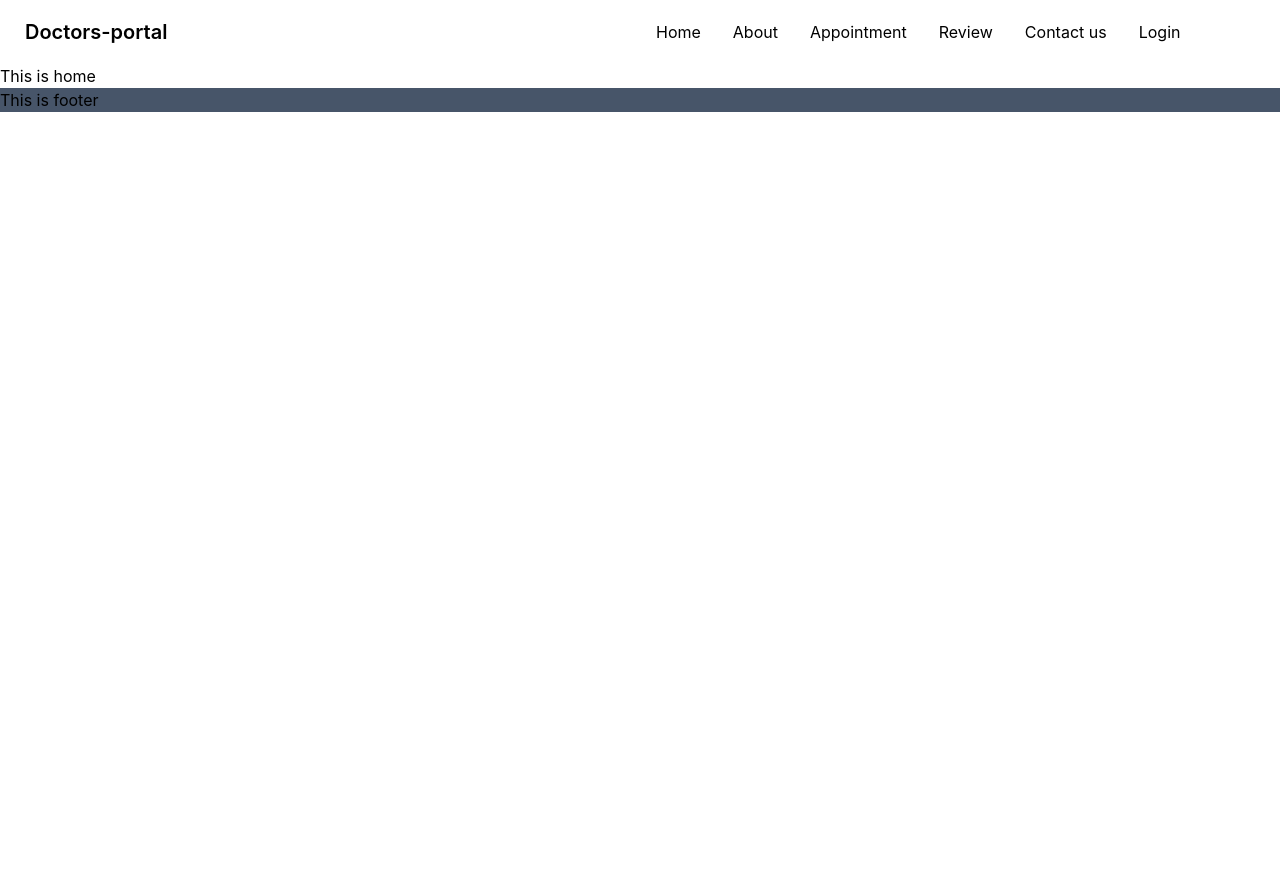
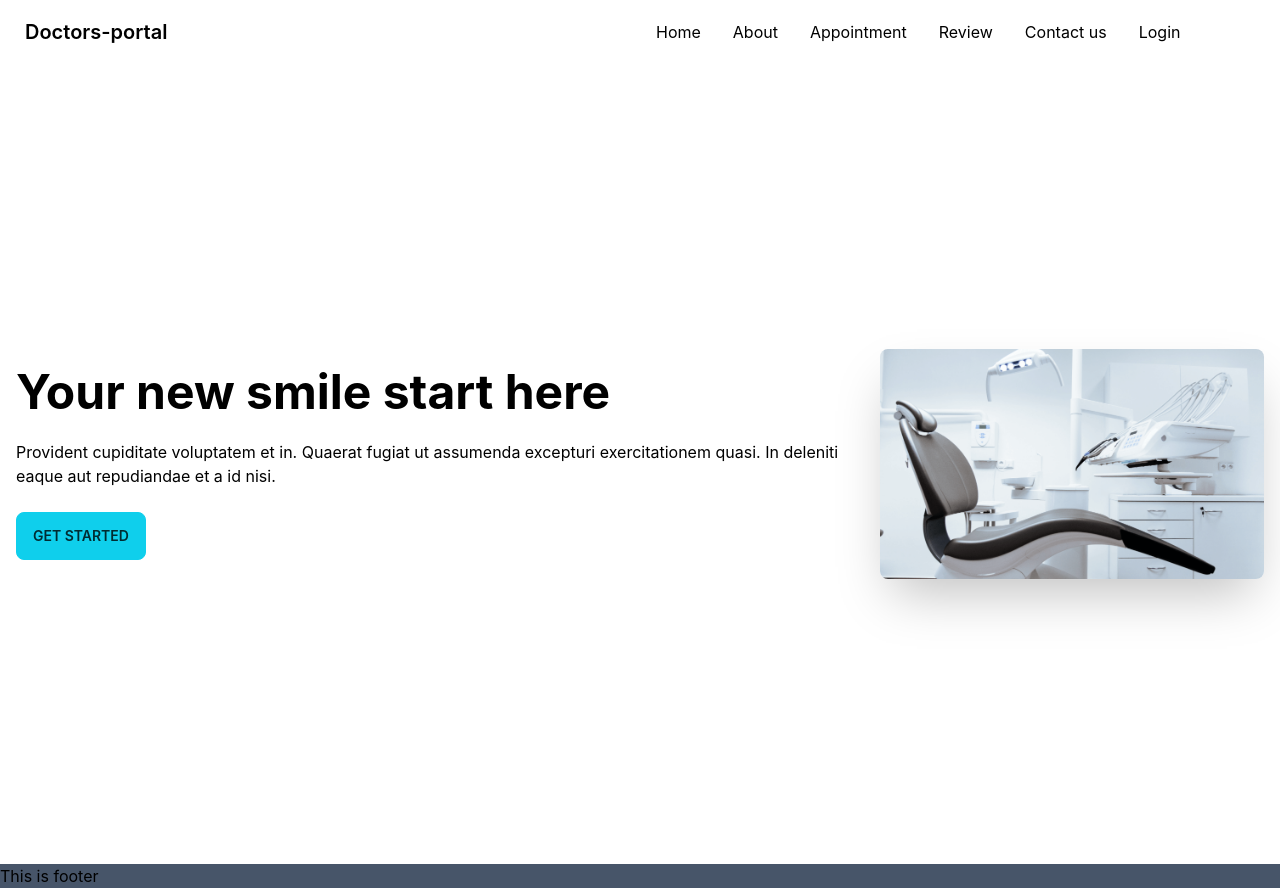
Before and after one commit to pixprocoder/doctor-portal, a React (Create React App) app: page / in a window 1280 px wide. Before the commit the page ends 800 px from the top, so only its background shows below. Built offline with nearby package versions, Linux system fonts and the light colour scheme.

Commit message:
home banner added

```diff
--- a/src/App.js
+++ b/src/App.js
@@ -6,13 +6,13 @@
 
 const App = () => {
   return (
-    <>
+    <div className="max-w-screen-xl mx-auto">
       <Navbar />
       <Routes>
         <Route path="/" element={<Home />} />
       </Routes>
       <Footer />
-    </>
+    </div>
   );
 };
 
--- a/src/Pages/Home/Home.js
+++ b/src/Pages/Home/Home.js
@@ -1,9 +1,10 @@
 import React from "react";
+import HomeBanner from "./HomeBanner";
 
 const Home = () => {
   return (
     <div>
-      <h1>This is home</h1>
+      <HomeBanner />
     </div>
   );
 };
--- /dev/null
+++ b/src/Pages/Home/HomeBanner.js
@@ -0,0 +1,25 @@
+import React from "react";
+import Chair from "../../assets/images/chair.png";
+
+const HomeBanner = () => {
+  return (
+    <section>
+      <div class="hero min-h-screen ">
+        <div class="hero-content flex-col lg:flex-row-reverse">
+          <img src={Chair} class="max-w-sm rounded-lg shadow-2xl" alt="" />
+          <div>
+            <h1 class="text-5xl font-bold ">Your new smile start here</h1>
+            <p class="py-6">
+              Provident cupiditate voluptatem et in. Quaerat fugiat ut assumenda
+              excepturi exercitationem quasi. In deleniti eaque aut repudiandae
+              et a id nisi.
+            </p>
+            <button class="btn btn-primary">Get Started</button>
+          </div>
+        </div>
+      </div>
+    </section>
+  );
+};
+
+export default HomeBanner;
```
